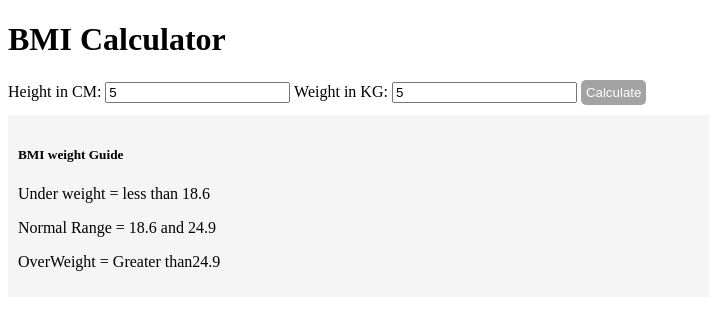
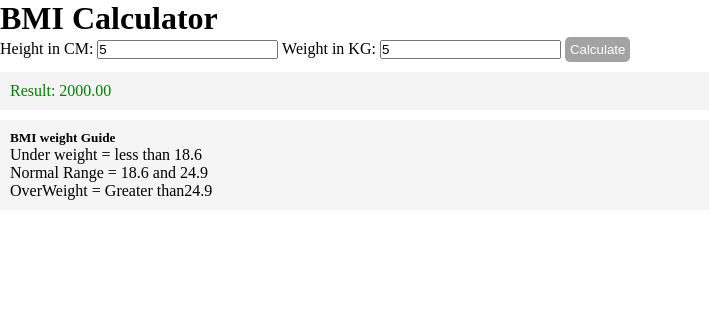
Before and after one commit to jayakumari14/reduceFun, a plain HTML site: page BMI-Generator/index.html in a window 1280 px wide. Both pictures are taken after typing "5", "5" into the empty fields and a click on the button "Calculate". Shown: the whole page, without its empty margins (0-709 px from the left). Drawn offline with Linux system fonts and the light colour scheme.

Commit message:
add bmi calculation

```diff
--- a/BMI-Generator/index.html
+++ b/BMI-Generator/index.html
@@ -9,11 +9,11 @@
   <body>
     <div class="container">
       <h1>BMI Calculator</h1>
+      <form>
         <label>Height in CM:</label>
-      <input type="number" name="" id="" />
-
+        <input type="number" name="" id="height" />
         <label>Weight in KG:</label>
-      <input type="number" name="" id="" />
+        <input type="number" name="" id="weight" />
 
         <button
           style="
@@ -28,7 +28,12 @@
           Calculate
         </button>
 
-      <div id="results"></div>
+        <div
+          id="results"
+          style="padding: 10px; background-color: #f4f4f5; margin-top: 10px"
+        >
+          Results:
+        </div>
         <div
           id="weight-guide"
           style="background-color: #f5f5f5; padding: 10px; margin-top: 10px"
@@ -38,6 +43,7 @@
           <p>Normal Range = 18.6 and 24.9</p>
           <p>OverWeight = Greater than24.9</p>
         </div>
+      </form>
     </div>
     <script src="script.js"></script>
   </body>
--- a/BMI-Generator/script.js
+++ b/BMI-Generator/script.js
@@ -0,0 +1,23 @@
+const form = document.querySelector("form");
+// console.log("form", form);
+
+form.addEventListener("submit", (e) => {
+  e.preventDefault();
+  const height = parseInt(document.querySelector("#height").value);
+  const weight = parseInt(document.querySelector("#weight").value);
+  const result = document.querySelector("#results");
+
+  if (height === "" || height < 0 || isNaN(height)) {
+    result.innerHTML = `Please provide a valid height ${height}`;
+    result.style.color = "red";
+  } else if (weight === "" || weight < 0 || isNaN(weight)) {
+    result.innerHTML = `Please provide a valid weight ${weight}`;
+    result.style.color = "red";
+  } else {
+    const bmi = (weight / ((height * height) / 10000)).toFixed(2);
+
+    // result
+
+    result.innerHTML = `<span style="color:green;">Result: ${bmi}</span>`;
+  }
+});
--- a/BMI-Generator/style.css
+++ b/BMI-Generator/style.css
@@ -0,0 +1,5 @@
+* {
+  margin: 0;
+  padding: 0;
+  box-sizing: border-box;
+}
```
Lines whose indentation alone changed are shown as unchanged.
